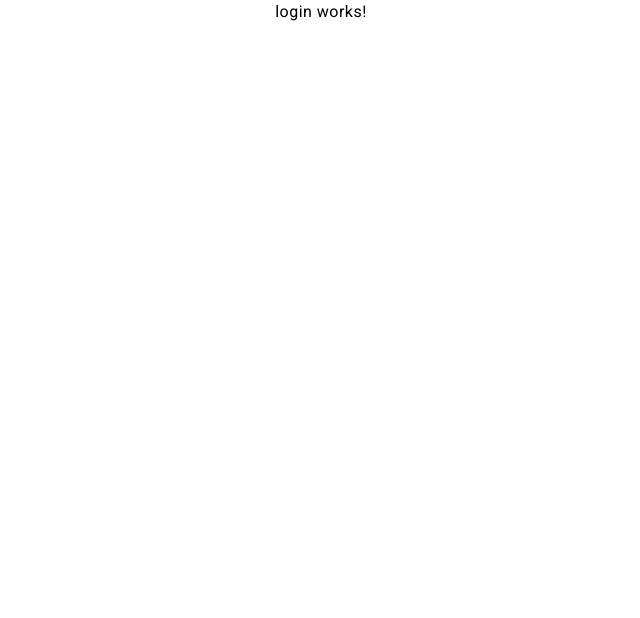
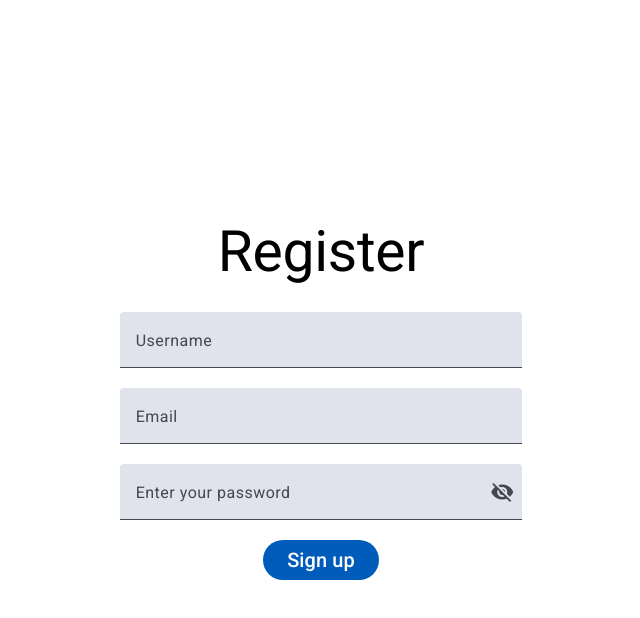
Before and after one commit to abdurashid-juraev/Todo-app-by-angular-material-and-auth, an Angular app: page / in a window 1280 px wide. Shown: the top 618 px of the page, without its empty margins (319-959 px from the left). Built offline with nearby package versions, Linux system fonts and the light colour scheme.

Commit message:
sign in and sign up

```diff
--- a/src/app/app.component.html
+++ b/src/app/app.component.html
@@ -1,7 +1,7 @@
 <div class="lg:container mx-auto px-5">
   <div class="flex justify-center">
     <!-- <app-todo></app-todo> -->
-    <app-login></app-login>
+    <app-reg></app-reg>
     <router-outlet></router-outlet>
   </div>
 </div>
--- a/src/app/app.component.ts
+++ b/src/app/app.component.ts
@@ -1,10 +1,10 @@
+import { RegComponent } from './pages/reg/reg.component';
 import { Component } from '@angular/core';
 import { RouterModule } from '@angular/router';
-import { LoginComponent } from './pages/login/login.component';
 @Component({
   selector: 'app-root',
   standalone: true,
-  imports: [RouterModule, LoginComponent],
+  imports: [RouterModule, RegComponent],
   templateUrl: './app.component.html',
   styleUrl: './app.component.scss',
 })
--- a/src/app/app.routes.ts
+++ b/src/app/app.routes.ts
@@ -1,7 +1,12 @@
 import { Routes } from '@angular/router';
 import { LoginComponent } from './pages/login/login.component';
+import { RegComponent } from './pages/reg/reg.component';
 
 export const routes: Routes = [
+  {
+    path: 'reg',
+    component: RegComponent,
+  },
   {
     path: 'login',
     component: LoginComponent,
--- a/src/app/pages/login/login.component.html
+++ b/src/app/pages/login/login.component.html
@@ -1 +1,25 @@
-<p>login works!</p>
+<h1 class="text-center">Log in</h1>
+<form class=" w-4/12 mx-auto">
+  <mat-form-field class="w-full">
+    <mat-label>Email</mat-label>
+    <input type="email" matInput [formControl]="emailFormControl" [errorStateMatcher]="matcher"
+      placeholder="Ex. pat@example.com">
+    @if (emailFormControl.hasError('email') && !emailFormControl.hasError('required')) {
+    <mat-error>Please enter a valid email address</mat-error>
+    }
+    @if (emailFormControl.hasError('required')) {
+    <mat-error>Email is <strong>required</strong></mat-error>
+    }
+  </mat-form-field>
+  <mat-form-field class="w-full mt-6">
+    <mat-label>Enter your password</mat-label>
+    <input matInput [type]="hide() ? 'password' : 'text'" />
+    <button mat-icon-button matSuffix (click)="clickEvent($event)" [attr.aria-label]="'Hide password'"
+      [attr.aria-pressed]="hide()">
+      <mat-icon>{{hide() ? 'visibility_off' : 'visibility'}}</mat-icon>
+    </button>
+  </mat-form-field>
+  <div class="flex justify-center">
+    <button class="btn" type="submit" mat-flat-button color="primary"> Sign in</button>
+  </div>
+</form>
--- a/src/app/pages/login/login.component.scss
+++ b/src/app/pages/login/login.component.scss
@@ -0,0 +1,6 @@
+:host {
+  @apply w-full mx-auto px-4 flex flex-col items-center justify-center h-screen;
+}
+.btn {
+  @apply text-xl;
+}
--- a/src/app/pages/login/login.component.ts
+++ b/src/app/pages/login/login.component.ts
@@ -1,12 +1,58 @@
-import { Component } from '@angular/core';
+import { Component, signal } from '@angular/core';
+import {
+  FormControl,
+  FormGroupDirective,
+  NgForm,
+  Validators,
+  FormsModule,
+  ReactiveFormsModule,
+} from '@angular/forms';
+import { ErrorStateMatcher } from '@angular/material/core';
+import { MatInputModule } from '@angular/material/input';
+import { MatFormFieldModule } from '@angular/material/form-field';
+import { MatButtonModule } from '@angular/material/button';
+import { MatIconModule } from '@angular/material/icon';
 
+/** Error when invalid control is dirty, touched, or submitted. */
+export class MyErrorStateMatcher implements ErrorStateMatcher {
+  isErrorState(
+    control: FormControl | null,
+    form: FormGroupDirective | NgForm | null
+  ): boolean {
+    const isSubmitted = form && form.submitted;
+    return !!(
+      control &&
+      control.invalid &&
+      (control.dirty || control.touched || isSubmitted)
+    );
+  }
+}
+
+/** @title Input with a custom ErrorStateMatcher */
 @Component({
   selector: 'app-login',
   standalone: true,
-  imports: [],
   templateUrl: './login.component.html',
-  styleUrl: './login.component.scss'
+  styleUrl: './login.component.scss',
+  imports: [
+    FormsModule,
+    MatFormFieldModule,
+    MatInputModule,
+    ReactiveFormsModule,
+    MatButtonModule,
+    MatIconModule,
+  ],
 })
 export class LoginComponent {
+  hide = signal(true);
+  clickEvent(event: MouseEvent): void {
+    this.hide.set(!this.hide());
+    event.stopPropagation();
+  }
+  emailFormControl = new FormControl('', [
+    Validators.required,
+    Validators.email,
+  ]);
 
+  matcher = new MyErrorStateMatcher();
 }
--- a/src/app/pages/reg/reg.component.html
+++ b/src/app/pages/reg/reg.component.html
@@ -1 +1,23 @@
-<p>reg works!</p>
+<h1 class="text-center">Register</h1>
+<form class=" w-4/12 mx-auto">
+  <mat-form-field class="w-full">
+    <mat-label>Username</mat-label>
+    <input type="email" matInput [formControl]="usernameFormControl" placeholder="Ex. Jhon Doe">
+  </mat-form-field>
+  <mat-form-field class="w-full">
+    <mat-label>Email</mat-label>
+    <input type="text" matInput [formControl]="usernameFormControl" placeholder="Ex. pat@example.com">
+
+  </mat-form-field>
+  <mat-form-field class="w-full">
+    <mat-label>Enter your password</mat-label>
+    <input matInput [type]="hide() ? 'password' : 'text'" />
+    <button mat-icon-button matSuffix (click)="clickEvent($event)" [attr.aria-label]="'Hide password'"
+      [attr.aria-pressed]="hide()">
+      <mat-icon>{{hide() ? 'visibility_off' : 'visibility'}}</mat-icon>
+    </button>
+  </mat-form-field>
+  <div class="flex justify-center">
+    <button class="btn" type="submit" mat-flat-button color="primary">Sign up</button>
+  </div>
+</form>
--- a/src/app/pages/reg/reg.component.scss
+++ b/src/app/pages/reg/reg.component.scss
@@ -0,0 +1,6 @@
+:host {
+  @apply w-full mx-auto px-4 flex flex-col items-center justify-center h-screen;
+}
+.btn {
+  @apply text-xl;
+}
--- a/src/app/pages/reg/reg.component.ts
+++ b/src/app/pages/reg/reg.component.ts
@@ -1,12 +1,37 @@
-import { Component } from '@angular/core';
+import { Component, signal } from '@angular/core';
+import {
+  FormControl,
+  FormGroupDirective,
+  NgForm,
+  Validators,
+  FormsModule,
+  ReactiveFormsModule,
+} from '@angular/forms';
+import { ErrorStateMatcher } from '@angular/material/core';
+import { MatInputModule } from '@angular/material/input';
+import { MatFormFieldModule } from '@angular/material/form-field';
+import { MatButtonModule } from '@angular/material/button';
+import { MatIconModule } from '@angular/material/icon';
 
 @Component({
   selector: 'app-reg',
   standalone: true,
-  imports: [],
   templateUrl: './reg.component.html',
-  styleUrl: './reg.component.scss'
+  styleUrl: './reg.component.scss',
+  imports: [
+    FormsModule,
+    MatFormFieldModule,
+    MatInputModule,
+    ReactiveFormsModule,
+    MatButtonModule,
+    MatIconModule,
+  ],
 })
 export class RegComponent {
-
+  hide = signal(true);
+  clickEvent(event: MouseEvent): void {
+    this.hide.set(!this.hide());
+    event.stopPropagation();
+  }
+  usernameFormControl = new FormControl('');
 }
```
